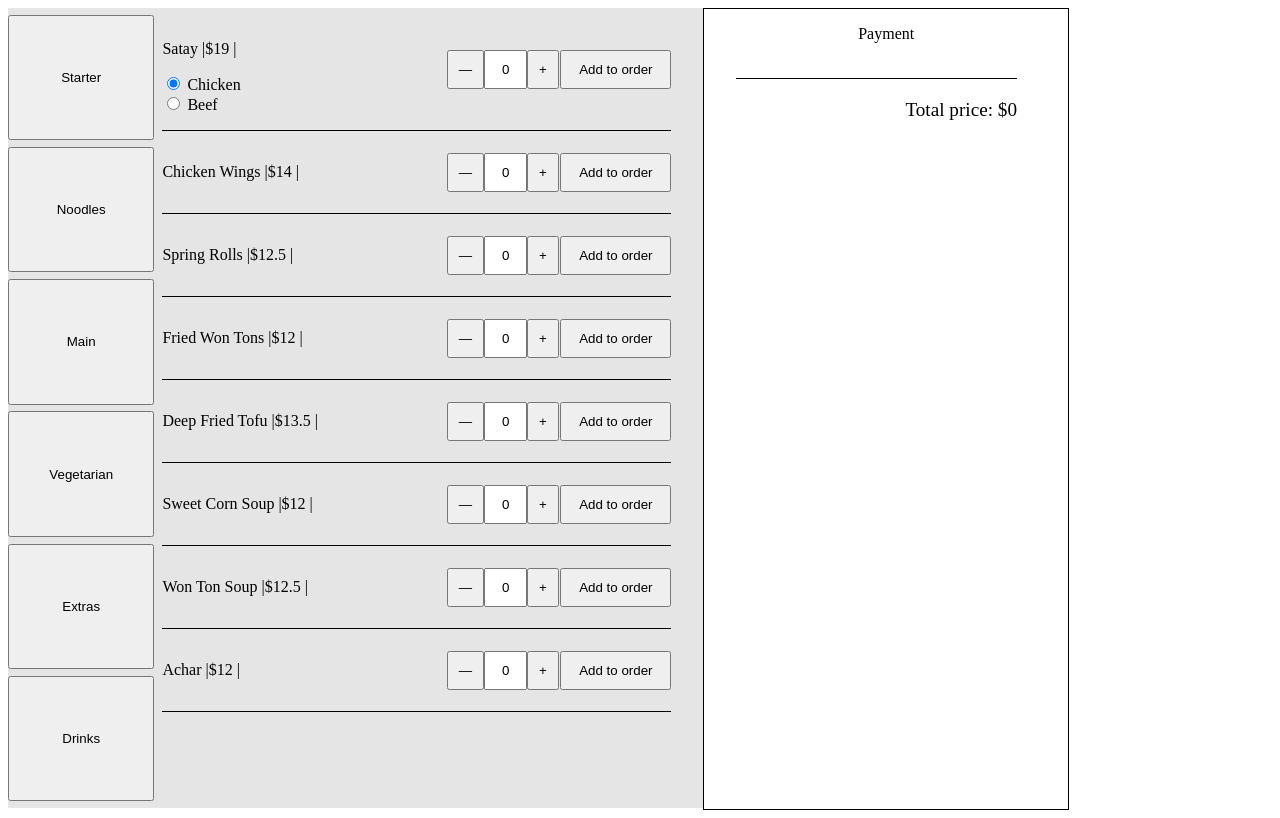
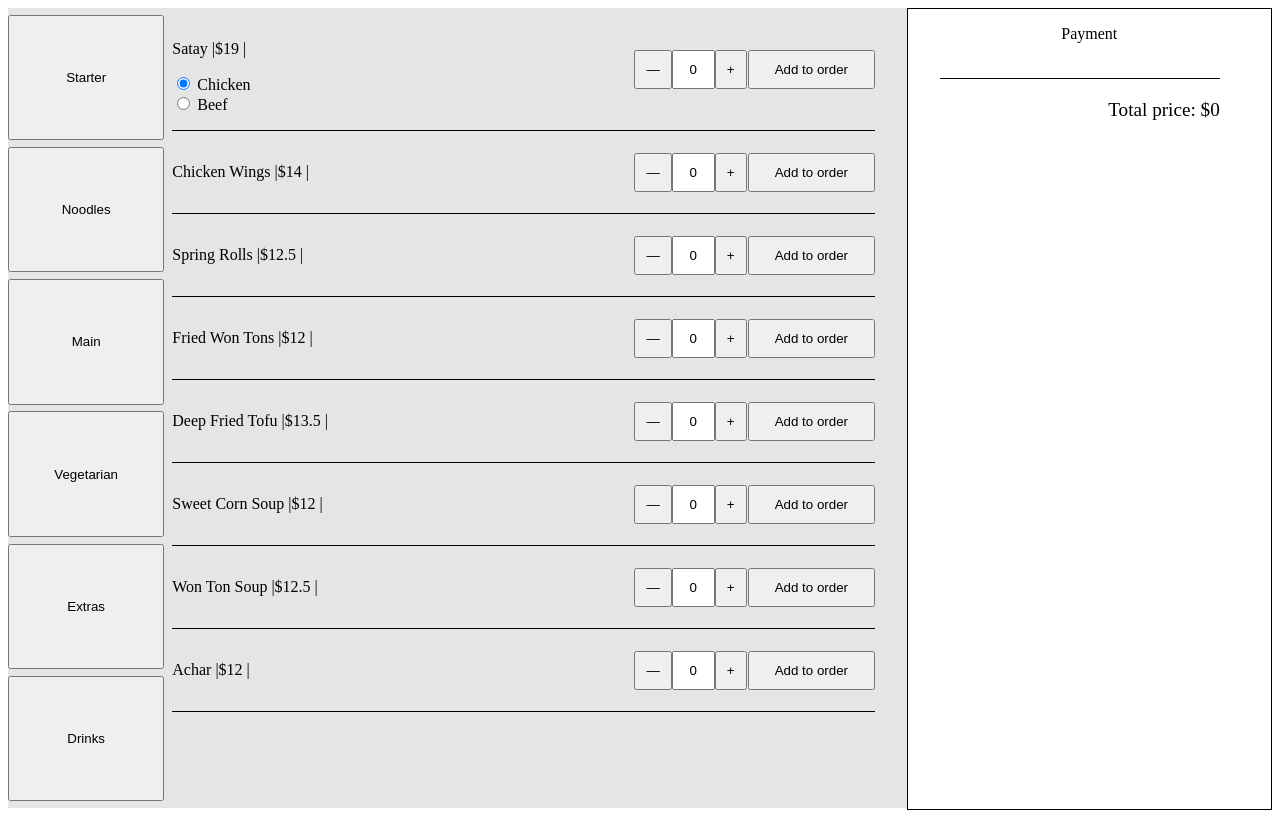
Before and after one commit to ktandun/kkmalaysia, a Vue app: page / in a window 1280 px wide. Built offline with nearby package versions, Linux system fonts and the light colour scheme; the HTML template or start-up script is replaced by a standard one.

Commit message:
change menu panel layout to fit full screen

```diff
--- a/src/App.vue
+++ b/src/App.vue
@@ -20,8 +20,11 @@ const store = useStore();
 }
 
 .app-main > :first-child {
-  flex-basis: 55%;
+  flex-basis: 75%;
 }
 
+.app-main > :last-child {
+  flex-basis: 25%;
+}
 
 </style>
--- a/src/components/OrderView.vue
+++ b/src/components/OrderView.vue
@@ -27,7 +27,7 @@ const totalPrice = computed(() => {
 
 <style scoped>
 .price-box {
-    width: 300px;
+    width: 100%;
     height: 100vh;
     display: flex;
     padding: 0 2em;
```
